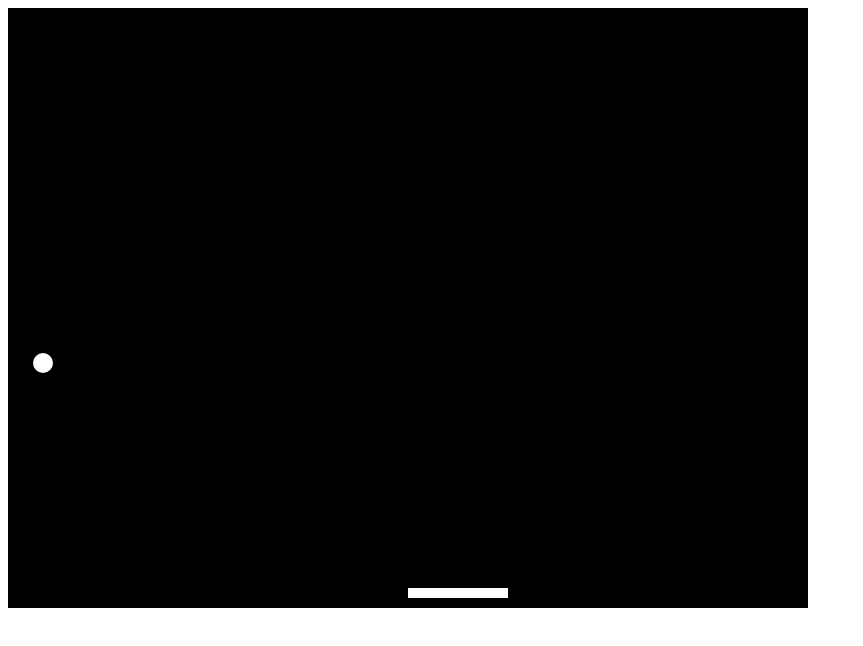
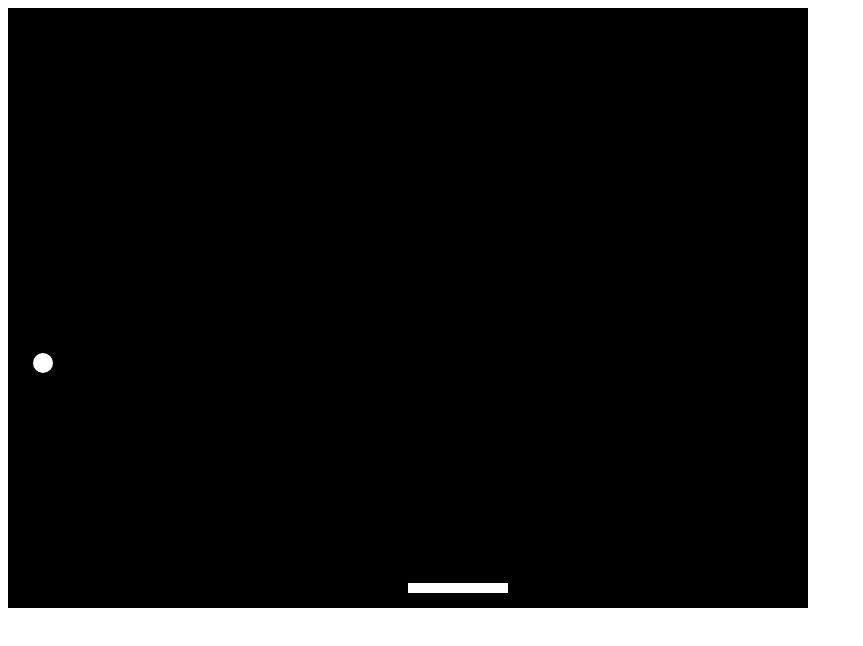
Before and after one commit to Luddtronics/brickBreaker, a plain HTML site: page index.html in a window 1280 px wide. Shown: the whole page, without its empty margins (0-863 px from the left). Drawn offline with Linux system fonts and the light colour scheme.

Commit message:
change paddleY var location

```diff
--- a/index.html
+++ b/index.html
@@ -16,13 +16,13 @@ var canvas;
 var ctx;
 var ballX = 75, ballY = 75;
 var ballSpeedX = 10, ballSpeedY = 10;
-var paddleX = 400;
+var paddleX = 400
 const PADDLE_WIDTH = 100, PADDLE_HEIGHT = 10;
 
 window.onload= function() {
     canvas = document.getElementById('gameCanvas');
     ctx = canvas.getContext('2d');
-
+    paddleY = canvas.height - 25;
     // mouse controller
     canvas.addEventListener('mousemove', function(evt) {
         var mousePos = calculateMousePos(evt);
@@ -55,7 +55,7 @@ function drawEverything() {
     colorRect(0, 0, canvas.width, canvas.height, '#000000');
 
     // draw the player paddle
-    colorRect(paddleX, canvas.height - 20, PADDLE_WIDTH, PADDLE_HEIGHT, "white");
+    colorRect(paddleX, paddleY, PADDLE_WIDTH, PADDLE_HEIGHT, "white");
 
 
     //draw the ball
```
